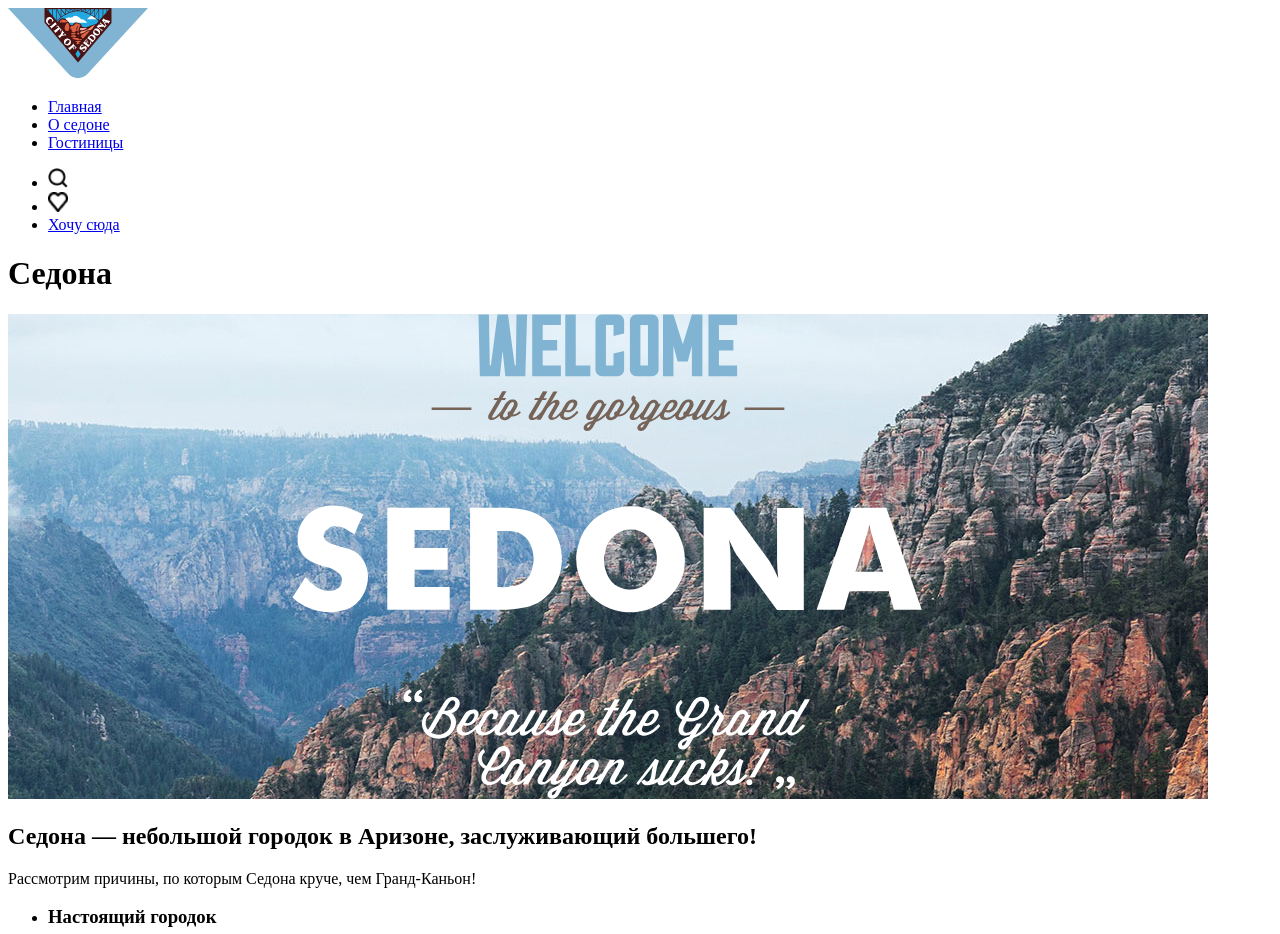
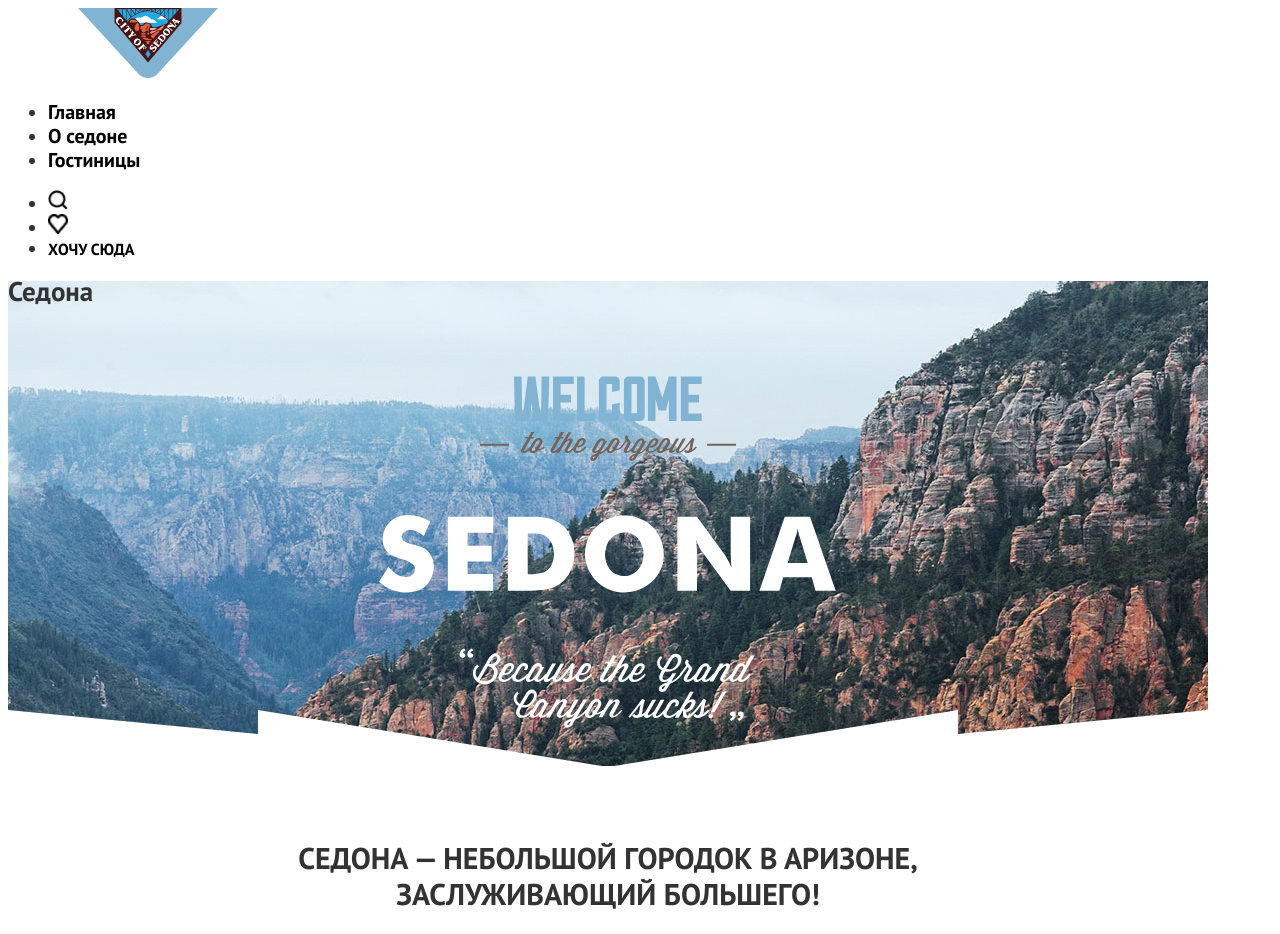
Before and after one commit to htmlacademy-htmlcss/2344863-sedona-37, a plain HTML site: page index.html in a window 1280 px wide. Shown: the top 934 px of the page. Drawn offline with Linux system fonts and the light colour scheme.

Commit message:
начал базовую стилизацию

```diff
--- a/index.html
+++ b/index.html
@@ -3,29 +3,33 @@
   <head>
     <meta charset="utf-8">
     <title>HTML Academy: Седона</title>
+    <link rel="stylesheet" href="styles/styles.css">
   </head>
   <body>
     <header class="header-page">
       <a href="#"><img class="logo" src="img/logo-sedona.svg" alt="Логотип города Седона"></a>
       <nav class="navigation-page">
-        <ul>
-          <li><a href="index.html">Главная</a></li>
-          <li><a href="about-sedona.html">О седоне</a></li>
-          <li><a href="hotel-sedona.html">Гостиницы</a></li>
+        <ul class="navigation-list-site">
+          <li class="navigation-item"><a class="navigation-link" href="index.html">Главная</a></li>
+          <li class="navigation-item"><a class="navigation-link" href="about-sedona.html">О седоне</a></li>
+          <li class="navigation-item"><a class="navigation-link" href="hotel-sedona.html">Гостиницы</a></li>
         </ul>
-        <ul>
-          <li><a href="#"><img src="img/luope.png" width="20px" height="20px" alt="Поиск" style="color:black"></a></li>
-          <li><a href="#"><img src="img/heart.png" width="20px" height="20px" alt="Избранное" style="color:black"></a></li>
-          <li><a href="#">Хочу сюда</a></li>
+        <ul class="navigation-list-user">
+          <li class="navigation-item"><a class="navigation-link" href="#"><img src="img/luope.png" width="20px" height="20px" alt="Поиск" style="color:black"></a></li>
+          <li class="navigation-item"><a class="navigation-link" href="#"><img src="img/heart.png" width="20px" height="20px" alt="Избранное" style="color:black"></a></li>
+          <li class="navigation-item"><a class="navigation-link" href="#">Хочу сюда</a></li>
         </ul>
       </nav>
     </header>
     <!--контент страницы -->
     <main class="main-index">
+      <section class="hero">
       <h1 class="visually-hidden">Седона</h1>
-      <img src="img\welcome.svg" width="1200px" height="485px" style="background-image: url(img/index-background.jpg);">
-      <h2 class="main-index-title">Седона — небольшой городок в Аризоне, заслуживающий большего!</h2>
+      <img class="welcome" src="img\welcome.svg" alt="Добро пожаловать в город Седона">
+      <img class="divider" src="img/divider.png" alt="Делитель">
+      <h2 class="main-index-title">Седона — небольшой городок в Аризоне,<br> заслуживающий большего!</h2>
       <p class="main-index-description">Рассмотрим причины, по которым Седона круче, чем Гранд-Каньон!</p>
+      </section>
       <!--список преимуществ -->
       <section class="advantage">
         <ul class="advantage-list">
@@ -58,7 +62,7 @@
         </ul>
       </section>
         <section class="invitation">
-          <h2 class="invitation-title">Приезжайте в Седону отдохнуть в комфорте и уюте!</h2>
+          <h2 class="invitation-title">Приезжайте в Седону отдохнуть<br> в комфорте и уюте!</h2>
             <p class="invitation-description">Опытный персонал и качественное обслуживание!</p>
         </section>
         <section class="services">
--- /dev/null
+++ b/styles/styles.css
@@ -0,0 +1,104 @@
+@font-face {
+  font-family: "PT Sans";
+  font-style: normal;
+  font-weight: 400;
+  src: url("../fonts/ptsans-400.woff2") format("woff2");
+  font-display: swap;
+}
+@font-face {
+  font-family: "PT Sans";
+  font-style: normal;
+  font-weight: 700;
+  src: url("../fonts/ptsans-700.woff2") format("woff2");
+  font-display: swap;
+}
+body{
+font-family: "PT Sans", sans-serif;
+font-size: 18px;
+line-height: 21px;
+font-weight: 400;
+color: #333333;
+background-color: white;
+}
+
+/*Главая страница*/
+/*header*/
+.logo{
+  margin: 0px 30px 0px 70px;
+}
+.navigation-link{
+  font-family: "PT Sans", sans-serif;
+  font-size: 20px;
+  line-height: 24px;
+  font-weight: 700;
+  color: #000000;
+  text-decoration: none;
+}
+.navigation-list-user .navigation-item .navigation-link{
+  font-size: 16px;
+  line-height: 20px;
+  text-transform: uppercase;
+  font-weight: 700;
+}
+.hero{
+  background-image: url("../img/index-background.jpg");
+  background-repeat: no-repeat;
+  /*background-color: aqua;*/
+  background-size: auto;
+  width: 1200px;
+  height: 767px;
+}
+.divider{
+  width: 1200px;
+  height: 57px;
+  margin-top: -22px;
+}
+.welcome{
+  width: 458px;
+  height: 352px;
+  margin: 51px 371px 0px;
+}
+.main-index-title{
+  font-size: 30px;
+  line-height: 36px;
+  font-weight: 700;
+  text-align: center;
+  text-transform: uppercase;
+  margin-top: 69px;
+}
+.main-index-description{
+  font-size: 22px;
+  line-height: 26px;
+  font-weight: 400;
+  text-align: center;
+  margin-top: 0px;
+}
+.advantage-list{
+text-align: center;
+}
+.advantage-item{
+
+}
+.advantage-title{
+  font-size: 24px;
+  line-height: 28px;
+  font-weight: 700;
+  text-transform: uppercase;
+}
+.advantage-description{
+
+}
+.invitation{
+  text-align: center;
+}
+.invitation-title{
+  font-size: 30px;
+  line-height: 36px;
+  font-weight: 700;
+  text-transform: uppercase;
+}
+.invitation-description{
+  ont-size: 22px;
+  line-height: 26px;
+  font-weight: 400;
+  }
```
Also changed, not shown: hotel-sedona.html (+1 -0 lines), img/divider.png (added).
